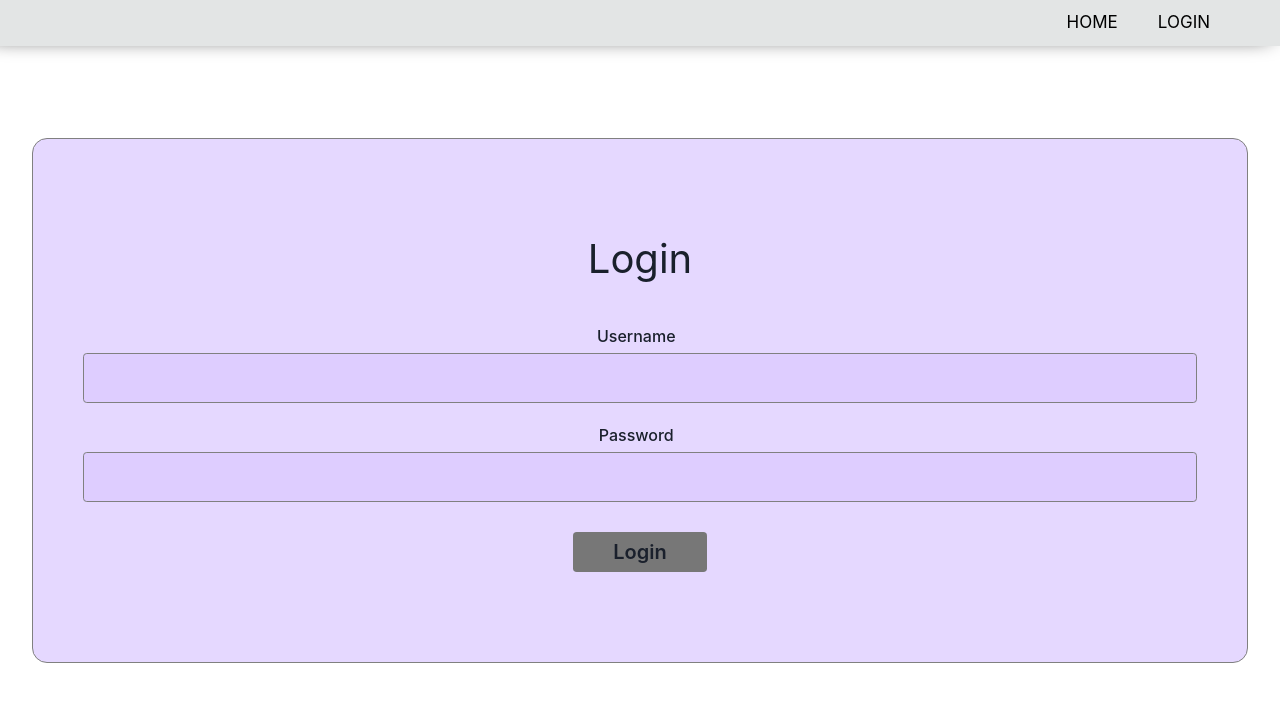
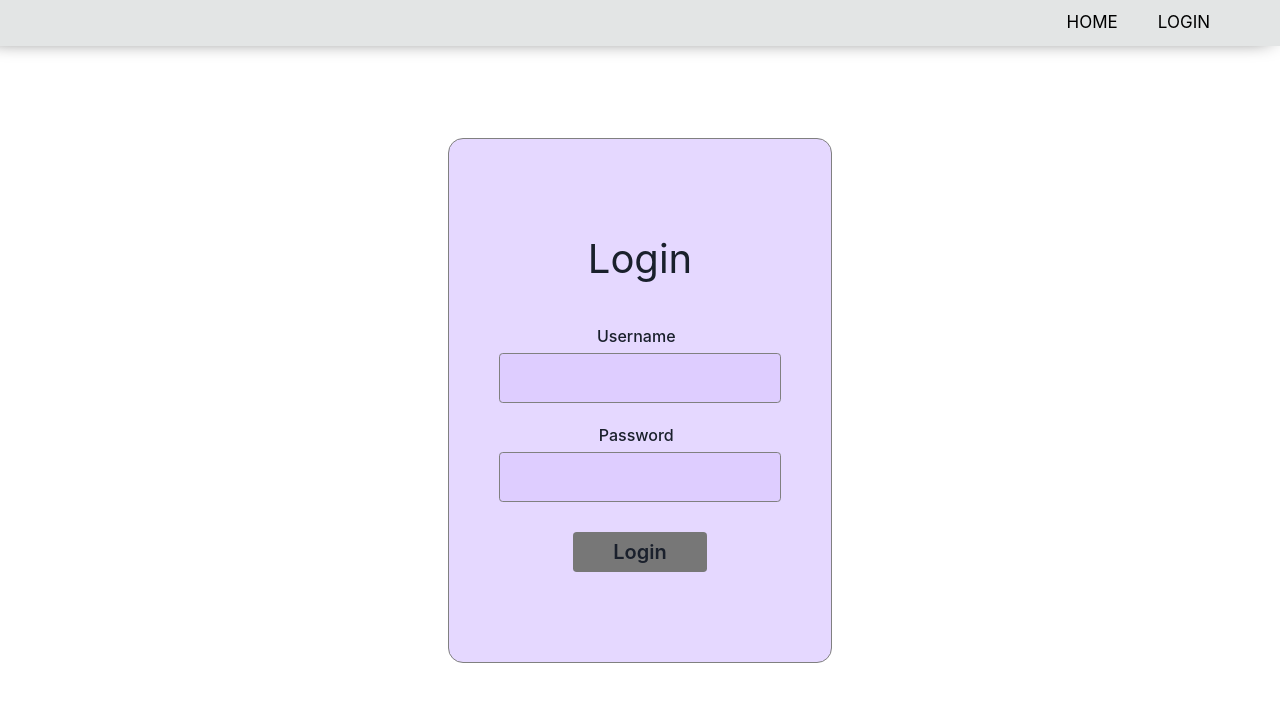
Before and after one commit to ConorRoberts/karen-wright-blog, a Next.js app: page /login in a window 1280 px wide. Shown: the top 702 px of the page. Built offline with nearby package versions, Linux system fonts and the light colour scheme; a web font is replaced by a local one.

Commit message:
fixed login width

```diff
--- a/styles/Login.module.scss
+++ b/styles/Login.module.scss
@@ -13,7 +13,6 @@
         border-radius:15px;
         padding: 9rem 5rem;
         width:30%;
-        width:95%;
         background:rgba(220, 201, 255, 0.726);
     }
     .title{
```
